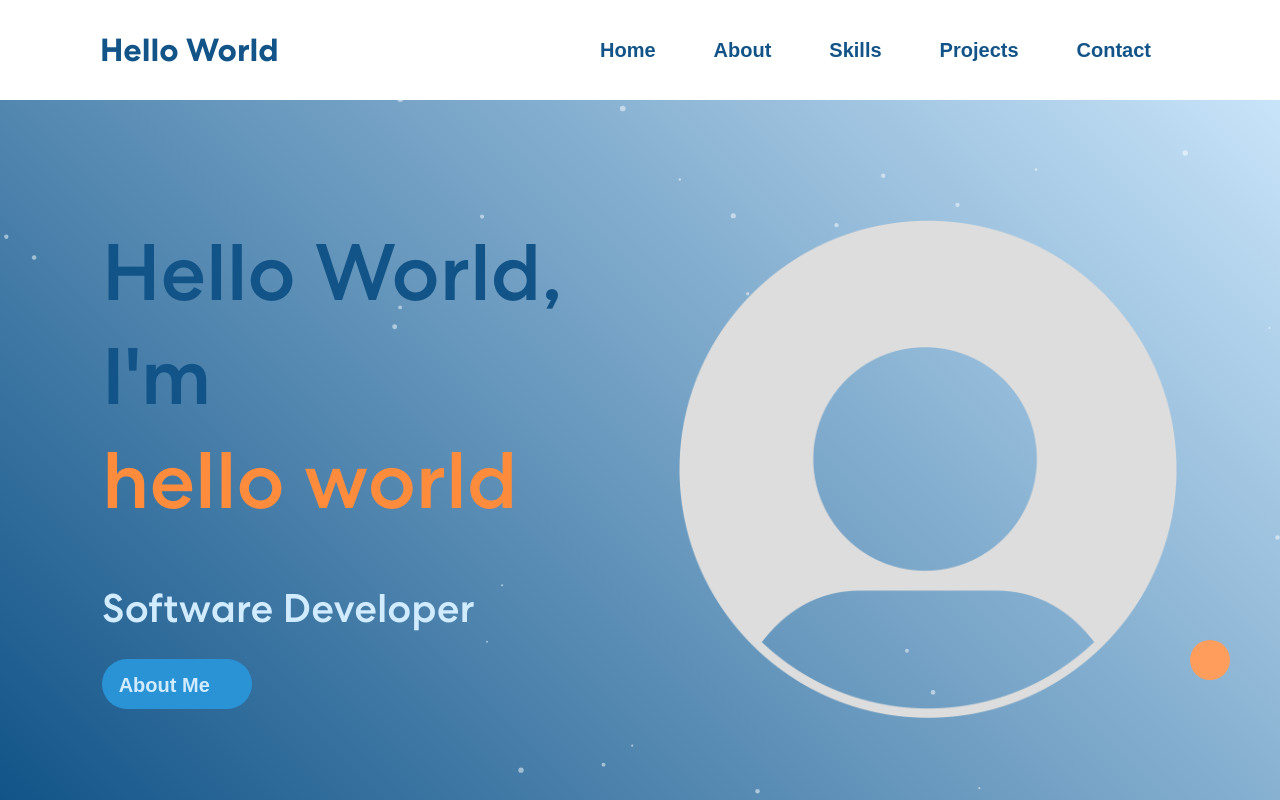
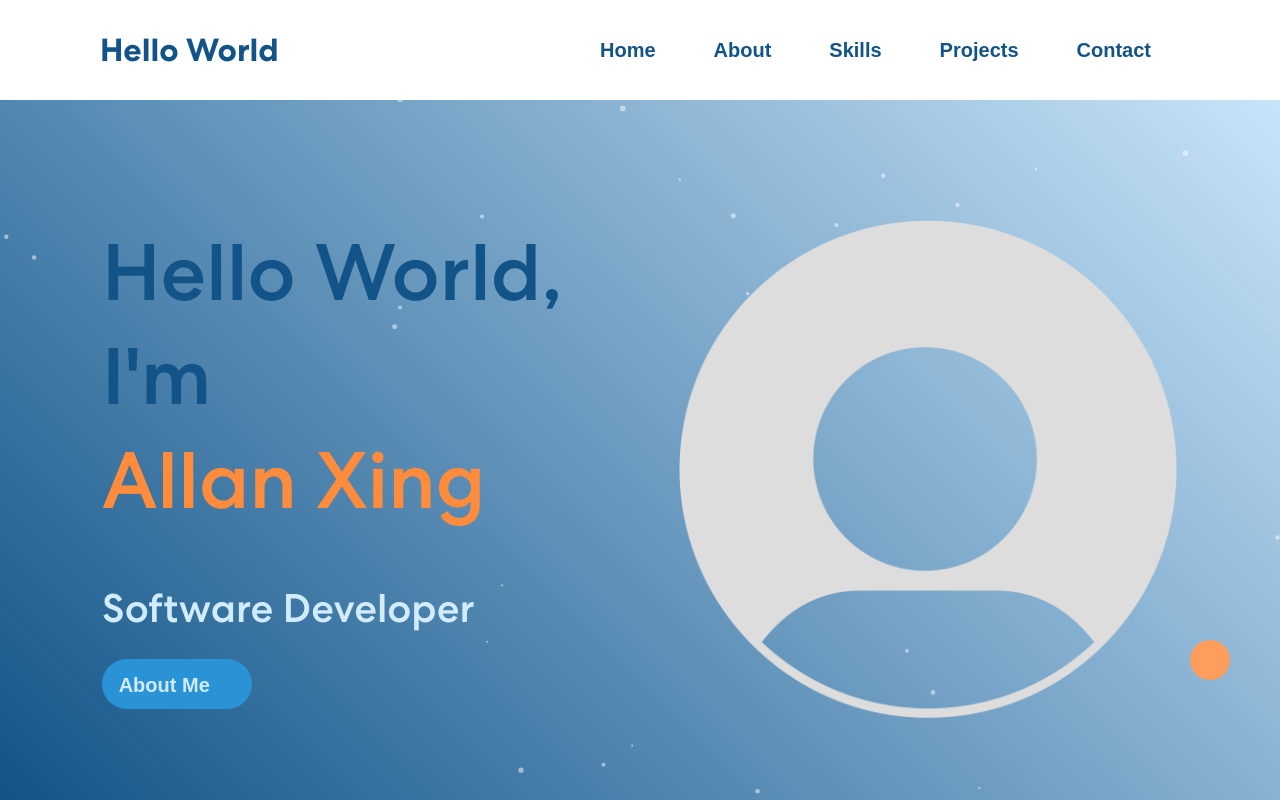
Before and after one commit to allanx1ng/allanx1ng.github.io, a Next.js app: page / in a window 1280 px wide. Built offline with nearby package versions, Linux system fonts and the light colour scheme; some icons are missing.

Commit message:
updated styling

```diff
--- a/pages/index.js
+++ b/pages/index.js
@@ -33,7 +33,7 @@ export default function Home() {
           <div className={styles.nameText}>
             Hello World, I{"'"}m{' '}
             <div className={styles.nameText_Name}>
-              hello world
+              Allan Xing
             </div>
           </div>
           <div className={styles.animatedText}>
```
